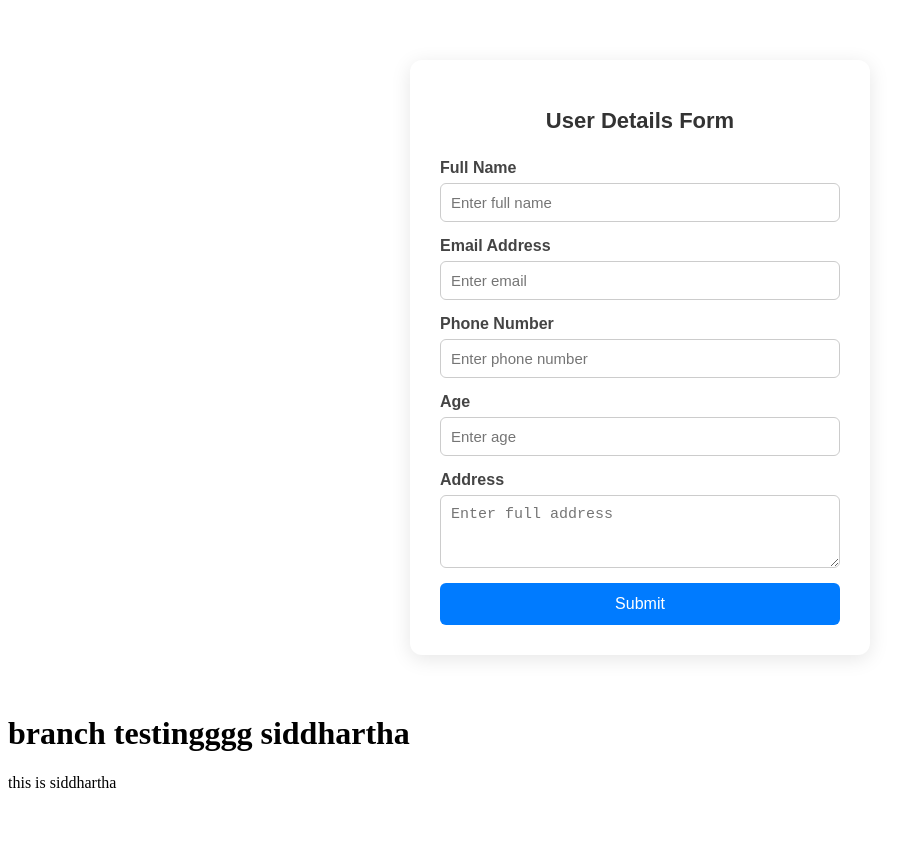
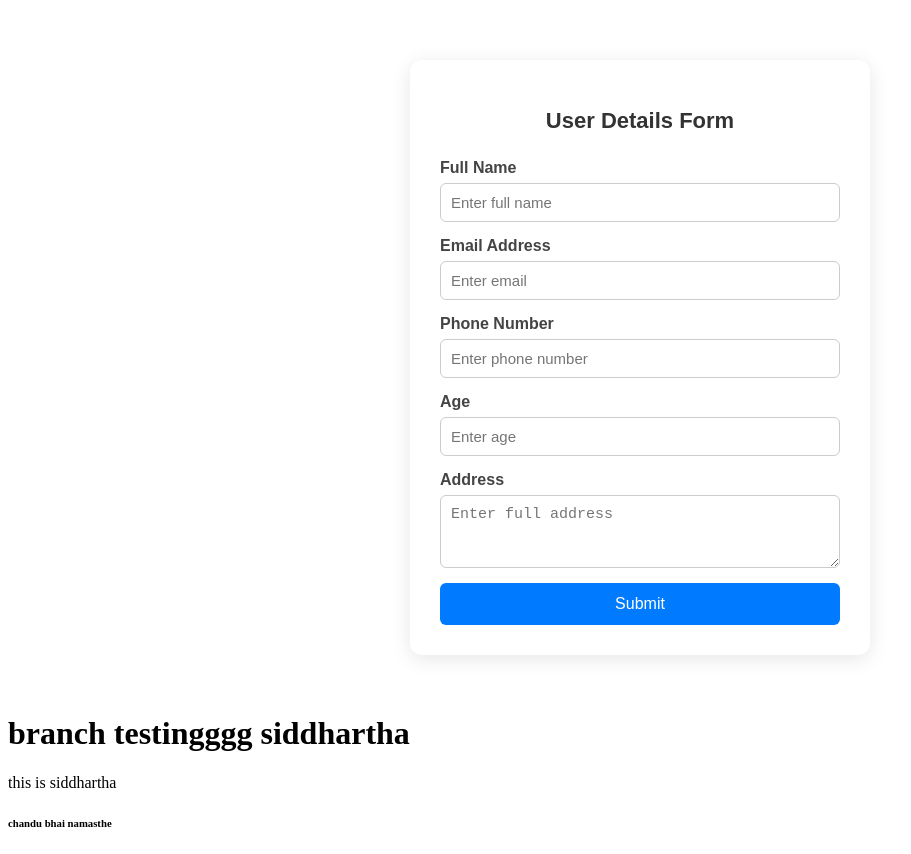
Before and after one commit to Rumesh36/Github-Basics, a React app: page / in a window 1280 px wide. Shown: the whole page, without its empty margins (0-911 px from the left). Before the commit the page ends 808 px from the top, so only its background shows below. Built offline with nearby package versions, Linux system fonts and the light colour scheme; the HTML template or start-up script is replaced by a standard one.

Commit message:
created new branch

```diff
--- a/src/Pages/Home.jsx
+++ b/src/Pages/Home.jsx
@@ -6,6 +6,7 @@ const Home = () => {
 
   <h1>branch testingggg siddhartha</h1>
   <p>this is siddhartha</p>
+  <h6>chandu bhai namasthe</h6>
   </>
   )
 }
```
